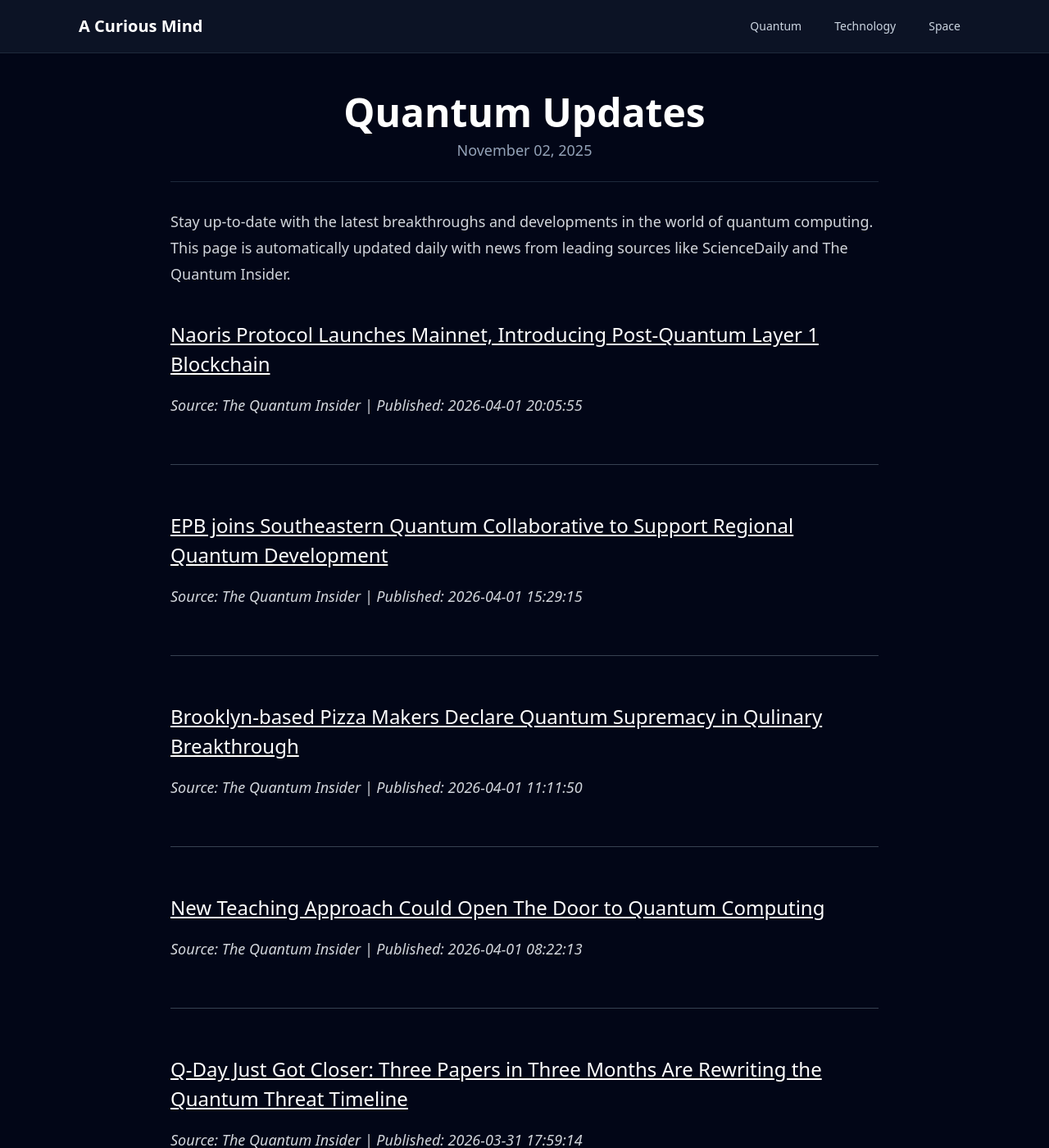
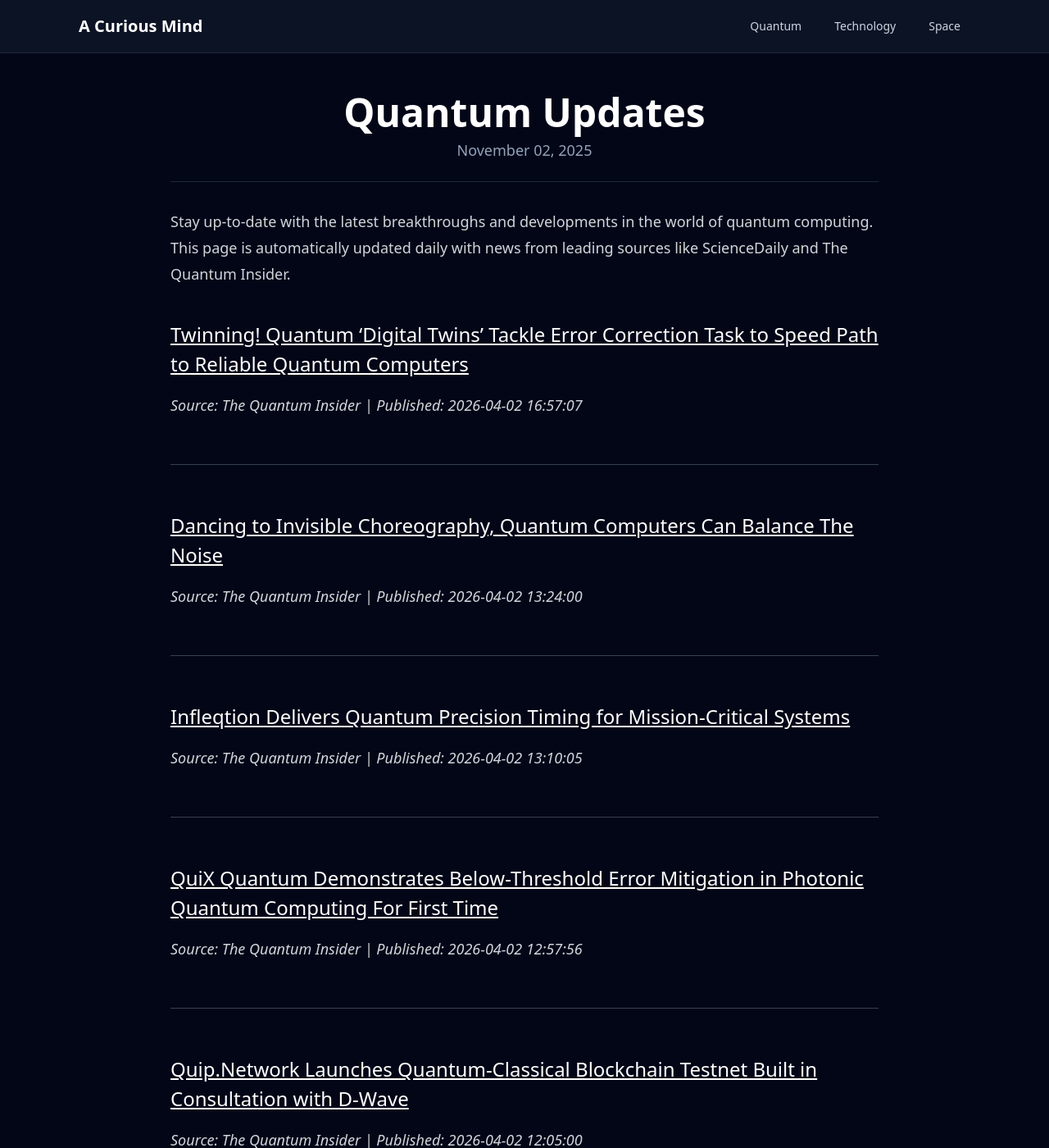
Before and after one commit to onehl7/onehl7.github.io, a Jekyll site: the page built from _posts/2025-11-02-quantum-updates.md, in a window 1280 px wide and 1400 px high. Shown: the whole window at 82% size. Built offline with Jekyll 4.4.1, drawn with Linux system fonts in a browser that asks for light colours; nearby versions of some CDN libraries.

Commit message:
Update quantum news data

```diff
--- a/_data/quantum_news.json
+++ b/_data/quantum_news.json
@@ -1,33 +1,33 @@
 [
   {
     "source": "The Quantum Insider",
-    "title": "Naoris Protocol Launches Mainnet, Introducing Post-Quantum Layer 1 Blockchain",
-    "link": "https://thequantuminsider.com/2026/04/01/naoris-protocol-launches-mainnet-introducing-post-quantum-layer-1-blockchain/",
-    "published": "2026-04-01 20:05:55"
+    "title": "Twinning! Quantum \u2018Digital Twins\u2019 Tackle Error Correction Task to Speed Path to Reliable Quantum Computers",
+    "link": "https://thequantuminsider.com/2026/04/02/twinning-quantum-digital-twins-tackle-error-correction-task-to-speed-path-to-reliable-quantum-computers/",
+    "published": "2026-04-02 16:57:07"
   },
   {
     "source": "The Quantum Insider",
-    "title": "EPB joins Southeastern Quantum Collaborative to Support Regional Quantum Development",
-    "link": "https://thequantuminsider.com/2026/04/01/epb-joins-southeastern-quantum-collaborative/",
-    "published": "2026-04-01 15:29:15"
+    "title": "Dancing to Invisible Choreography, Quantum Computers Can Balance The Noise",
+    "link": "https://thequantuminsider.com/2026/04/02/dancing-to-invisible-choreography-quantum-computers-can-balance-the-noise/",
+    "published": "2026-04-02 13:24:00"
   },
   {
     "source": "The Quantum Insider",
-    "title": "Brooklyn-based Pizza Makers Declare Quantum Supremacy in Qulinary Breakthrough",
-    "link": "https://thequantuminsider.com/2026/04/01/brooklyn-based-pizza-makers-declare-quantum-supremacy-in-qulinary-breakthrough/",
-    "published": "2026-04-01 11:11:50"
+    "title": "Infleqtion Delivers Quantum Precision Timing for Mission-Critical Systems",
+    "link": "https://thequantuminsider.com/2026/04/02/infleqtion-quantum-timing-solution/",
+    "published": "2026-04-02 13:10:05"
   },
   {
     "source": "The Quantum Insider",
-    "title": "New Teaching Approach Could Open The Door to Quantum Computing",
-    "link": "https://thequantuminsider.com/2026/04/01/new-teaching-approach-could-open-the-door-to-quantum-computing/",
-    "published": "2026-04-01 08:22:13"
+    "title": "QuiX Quantum Demonstrates Below-Threshold Error Mitigation in Photonic Quantum Computing For First Time",
+    "link": "https://thequantuminsider.com/2026/04/02/quix-quantum-demonstrates-below-threshold-error-mitigation-in-photonic-quantum-computing-for-first-time/",
+    "published": "2026-04-02 12:57:56"
   },
   {
     "source": "The Quantum Insider",
-    "title": "Q-Day Just Got Closer: Three Papers in Three Months Are Rewriting the Quantum Threat Timeline",
-    "link": "https://thequantuminsider.com/2026/03/31/q-day-just-got-closer-three-papers-in-three-months-are-rewriting-the-quantum-threat-timeline/",
-    "published": "2026-03-31 17:59:14"
+    "title": "Quip.Network Launches Quantum-Classical Blockchain Testnet Built in Consultation with D-Wave",
+    "link": "https://thequantuminsider.com/2026/04/02/quip-network-launches-quantum-classical-blockchain-testnet-built-in-consultation-with-d-wave/",
+    "published": "2026-04-02 12:05:00"
   },
   {
     "source": "ScienceDaily (Quantum Computing)",
```
